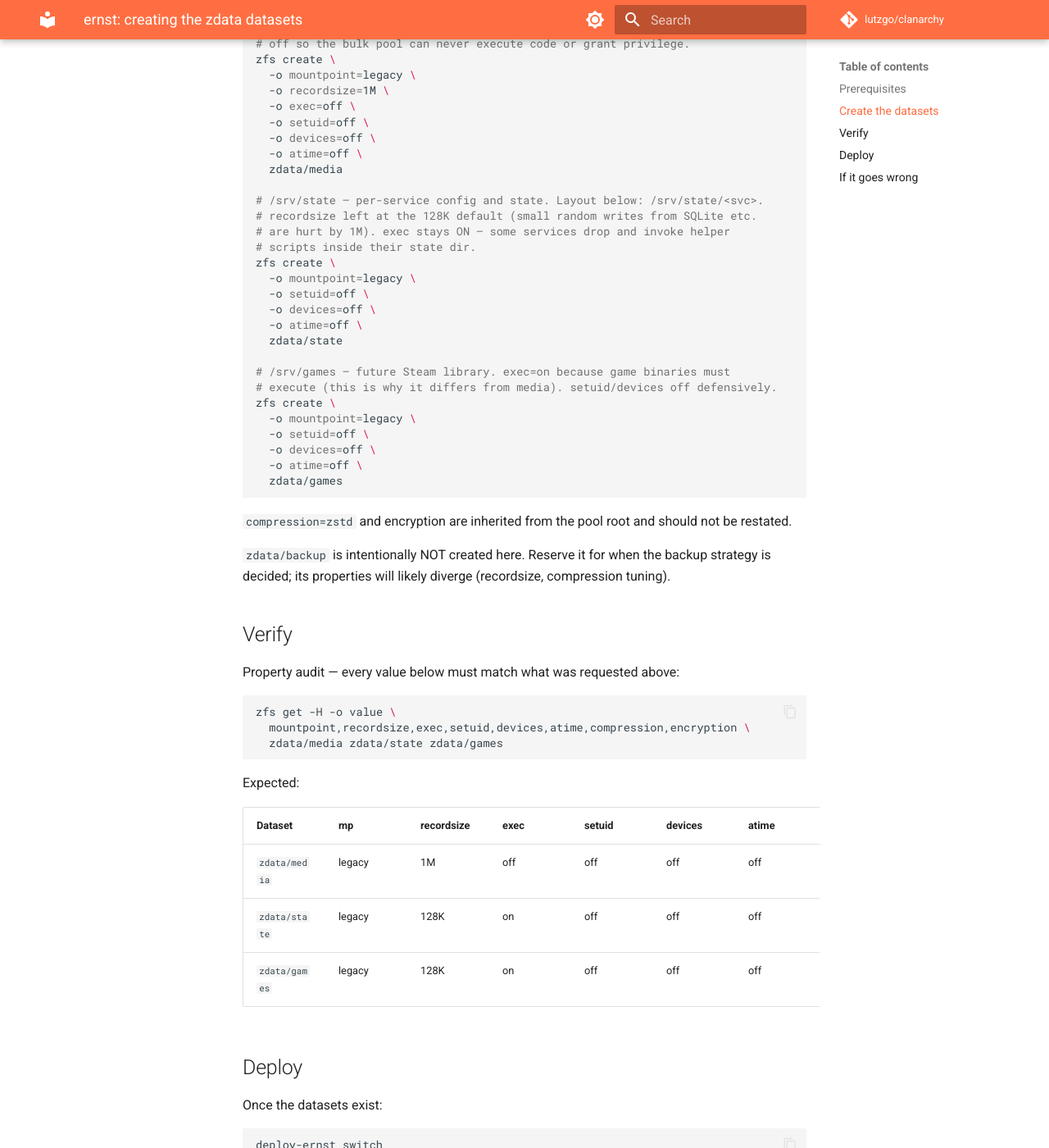
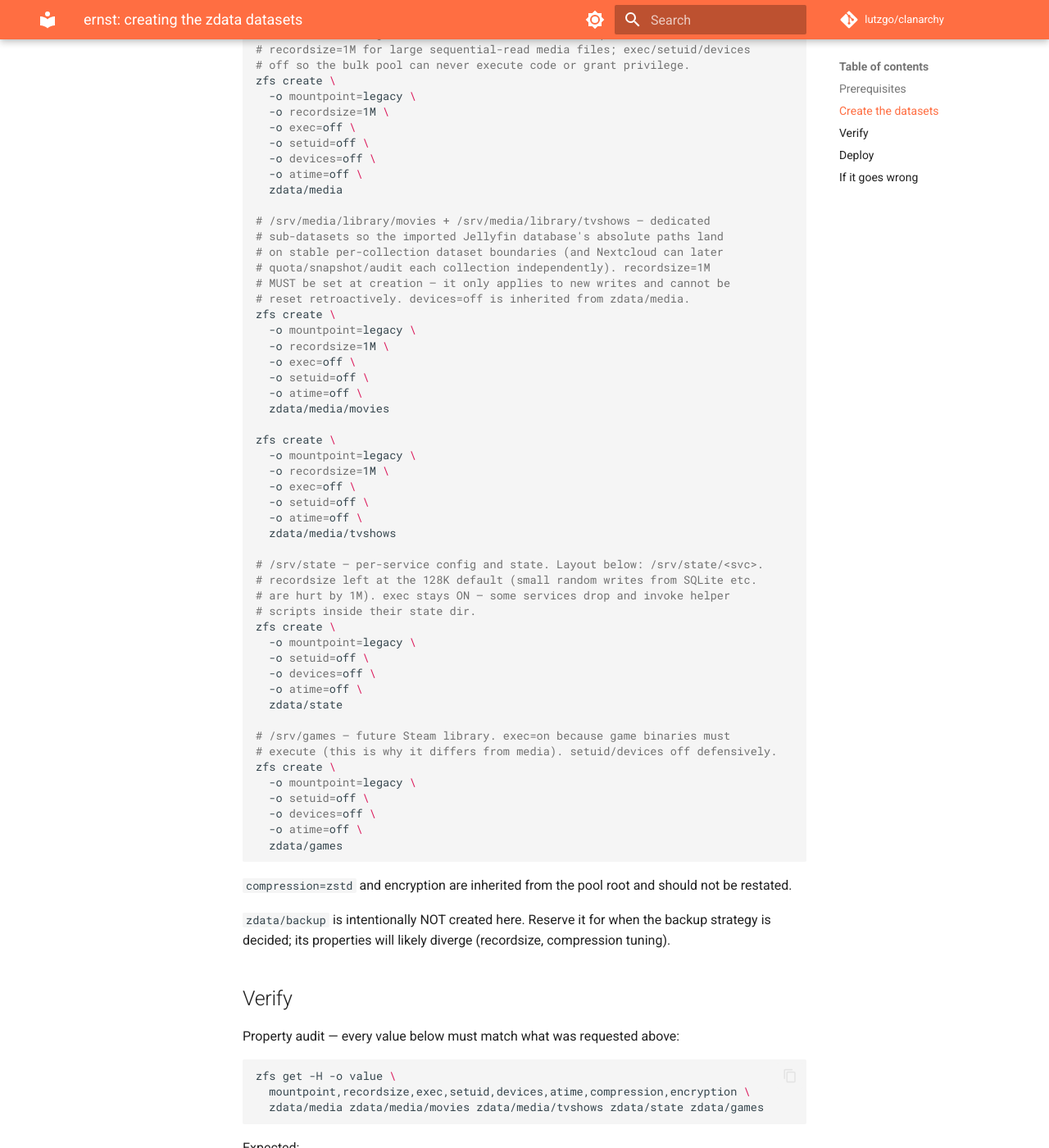
Before and after one commit to lutzgo/clanarchy, an MkDocs documentation site: the page built from docs/guides/ernst-zdata-datasets.md, in a window 1280 px wide and 1400 px high, scrolled down 799 px. Shown: the whole window at 82% size. Built offline with MkDocs 1.6.1 and Material for MkDocs 9.7.7, drawn with Linux system fonts in a browser that asks for light colours; comment, search, counter and statistics services are not loaded; some of the changed text lies outside the part shown.

Commit message:
ernst: bind Jellyfin library at legacy paths for DB import (#27)
Add gid=3000 `media` group (host + container, matching numerically because
nspawn maps gids 1:1 here), declare two new zdata datasets — media/movies
and media/tvshows at /srv/media/library/{movies,tvshows} with recordsize=1M
/ exec=off / setuid=off / atime=off set at creation (recordsize cannot be
reset later), tmpfiles chowns the mountpoints to root:media mode 2750
(setgid so new files inherit the group; group-write off — root-owned
library, group members read-only), and replace the single RO library bind
with two RO binds that translate the host paths to /media/Server001/Movies
and /media/Server001/TV-Shows — the exact paths recorded in the imported
Jellyfin database, so watch state survives the migration without a
per-item path rewrite. The container's jellyfin user joins the media group
so files staged root:media 0640 by the copy job are actually readable.

Runbook updated to match: five datasets, movies/tvshows added to the
`zfs create` and property-audit tables.

Verified via nix eval — no deploy in this PR.

Co-authored-by: Claude Opus 4.7 <noreply@anthropic.com>

````diff
--- a/docs/guides/ernst-zdata-datasets.md
+++ b/docs/guides/ernst-zdata-datasets.md
@@ -1,9 +1,10 @@
 # ernst: creating the zdata datasets
 
-`machines/ernst/disko.nix` declares three datasets on `zdata` — `media`,
-`state`, `games` — and disko emits the corresponding NixOS `fileSystems`
-entries so `/srv/media`, `/srv/state`, `/srv/games` mount declaratively
-on every boot.
+`machines/ernst/disko.nix` declares five datasets on `zdata` — `media`,
+`media/movies`, `media/tvshows`, `state`, `games` — and disko emits the
+corresponding NixOS `fileSystems` entries so `/srv/media`,
+`/srv/media/library/movies`, `/srv/media/library/tvshows`, `/srv/state`,
+`/srv/games` mount declaratively on every boot.
 
 Disko itself only runs at first install; on the already-provisioned
 pool the datasets have to be created once by hand. This is that
@@ -36,6 +37,28 @@ zfs create \
   -o devices=off \
   -o atime=off \
   zdata/media
+
+# /srv/media/library/movies + /srv/media/library/tvshows — dedicated
+# sub-datasets so the imported Jellyfin database's absolute paths land
+# on stable per-collection dataset boundaries (and Nextcloud can later
+# quota/snapshot/audit each collection independently). recordsize=1M
+# MUST be set at creation — it only applies to new writes and cannot be
+# reset retroactively. devices=off is inherited from zdata/media.
+zfs create \
+  -o mountpoint=legacy \
+  -o recordsize=1M \
+  -o exec=off \
+  -o setuid=off \
+  -o atime=off \
+  zdata/media/movies
+
+zfs create \
+  -o mountpoint=legacy \
+  -o recordsize=1M \
+  -o exec=off \
+  -o setuid=off \
+  -o atime=off \
+  zdata/media/tvshows
 
 # /srv/state — per-service config and state. Layout below: /srv/state/<svc>.
 # recordsize left at the 128K default (small random writes from SQLite etc.
@@ -72,16 +95,18 @@ Property audit — every value below must match what was requested above:
 ```bash
 zfs get -H -o value \
   mountpoint,recordsize,exec,setuid,devices,atime,compression,encryption \
-  zdata/media zdata/state zdata/games
+  zdata/media zdata/media/movies zdata/media/tvshows zdata/state zdata/games
 ```
 
 Expected:
 
-| Dataset       | mp     | recordsize | exec | setuid | devices | atime | compress | encrypt      |
-| ------------- | ------ | ---------- | ---- | ------ | ------- | ----- | -------- | ------------ |
-| `zdata/media` | legacy | 1M         | off  | off    | off     | off   | zstd     | aes-256-gcm  |
-| `zdata/state` | legacy | 128K       | on   | off    | off     | off   | zstd     | aes-256-gcm  |
-| `zdata/games` | legacy | 128K       | on   | off    | off     | off   | zstd     | aes-256-gcm  |
+| Dataset               | mp     | recordsize | exec | setuid | devices | atime | compress | encrypt      |
+| --------------------- | ------ | ---------- | ---- | ------ | ------- | ----- | -------- | ------------ |
+| `zdata/media`         | legacy | 1M         | off  | off    | off     | off   | zstd     | aes-256-gcm  |
+| `zdata/media/movies`  | legacy | 1M         | off  | off    | off     | off   | zstd     | aes-256-gcm  |
+| `zdata/media/tvshows` | legacy | 1M         | off  | off    | off     | off   | zstd     | aes-256-gcm  |
+| `zdata/state`         | legacy | 128K       | on   | off    | off     | off   | zstd     | aes-256-gcm  |
+| `zdata/games`         | legacy | 128K       | on   | off    | off     | off   | zstd     | aes-256-gcm  |
 
 ## Deploy
 
````
Also changed, not shown: 2 other files.
